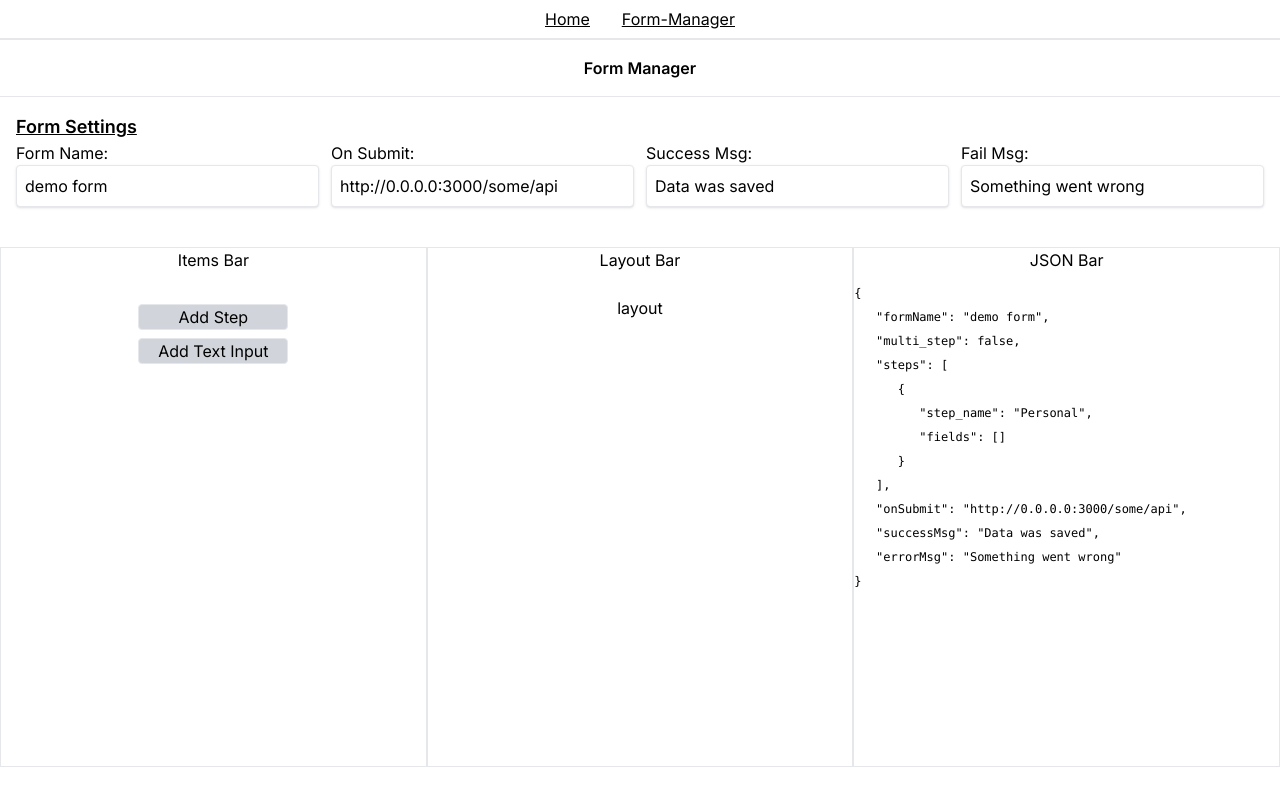
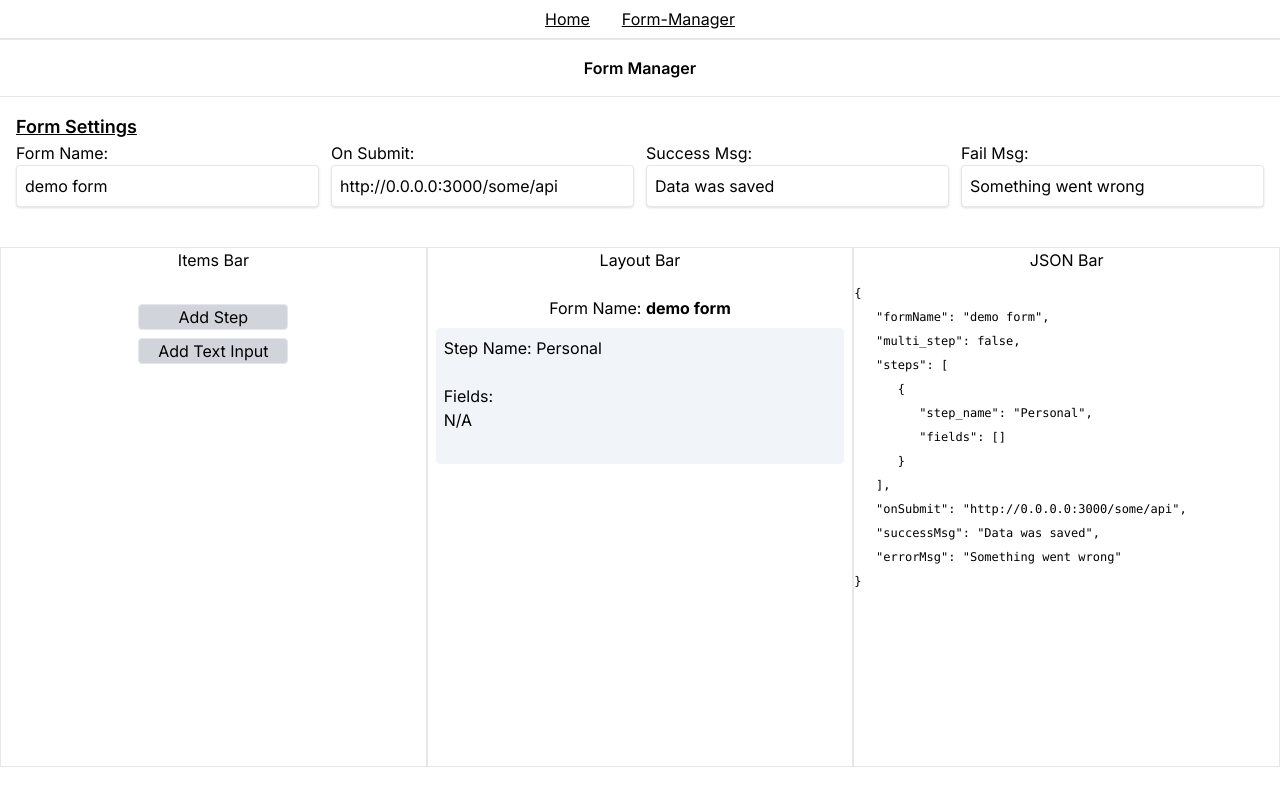
Before and after one commit to saiksaif/form-flow-manager, a Next.js app: page /formManager in a window 1280 px wide. Built offline with nearby package versions, Linux system fonts and the light colour scheme.

Commit message:
Improvements

```diff
--- a/src/Components/items/addInput.jsx
+++ b/src/Components/items/addInput.jsx
@@ -18,6 +18,7 @@ const AddInput = ({data, update}) => {
       name: inputLabelValue,
       label: inputNameValue,
       placeholder: inputPlaceValue,
+      type: "text",
       require: true
     };
 
@@ -46,7 +47,6 @@ const AddInput = ({data, update}) => {
   const onStepChange = (value) => {
     setStep(value);
   };
-console.log('data',data)
 
   return (
     <div>
--- a/src/Components/layoutBar.jsx
+++ b/src/Components/layoutBar.jsx
@@ -5,7 +5,29 @@ const LayoutBar = ({data, update}) => {
   return (
     <div>
       <br />
-      layout
+      Form Name: <strong>{data?.formName}</strong>
+      <br />
+      {data?.steps?.map((step, id)=>{
+        return (
+          <div key={id} className='p-2 m-2 bg-slate-100 rounded text-left'>
+            Step Name: {step?.step_name}
+            <br /> <br />
+            <div>
+              Fields:
+              {step?.fields?.map((field, id) => {
+                return (
+                  <div key={id} className='my-3 mx-1 border rounded p-2'>
+                    <label htmlFor="">{field.label}</label> <br />
+                    <input className='p-2 my-2' type={field.type} placeholder={field.placeholder} name={field.name} />
+                  </div>
+                )
+              })}
+              {step.fields.length < 1 ? (<div>N/A</div>) : ("")}
+            </div>
+            <br />
+          </div>
+        )
+      })}
     </div>
   )
 }
--- a/src/app/formManager/page.jsx
+++ b/src/app/formManager/page.jsx
@@ -29,12 +29,12 @@ const FormManager = () => {
             <br />
         </div>
         <div className='grid grid-cols-3 h-[65vh] text-center'>
-            <div className='border'>
+            <div className='border overflow-y-auto'>
                 Items Bar
                 <br />
                 <ItemsBar data={startJson} update={setStartJson} />
             </div>
-            <div className='border'>
+            <div className='border overflow-y-auto'>
                 Layout Bar
                 <br />
                 <LayoutBar data={startJson} update={setStartJson} />
```
